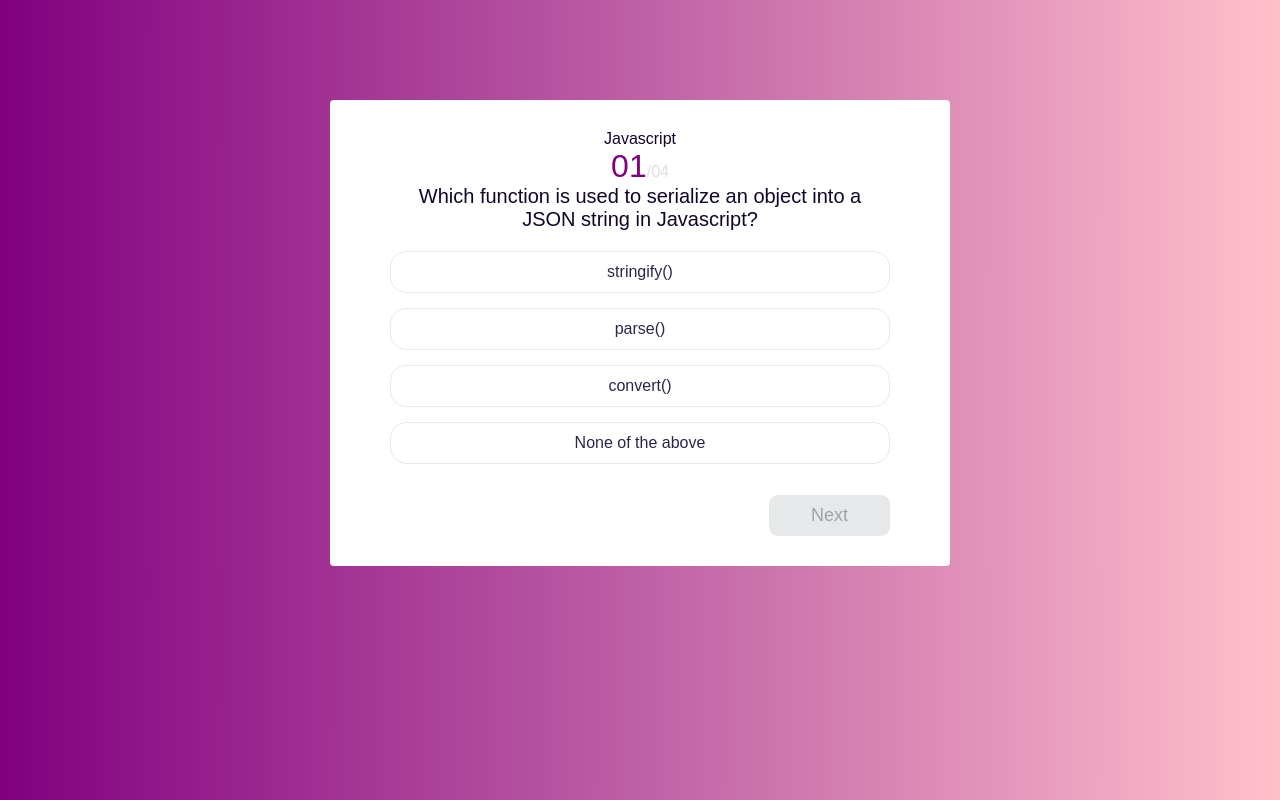
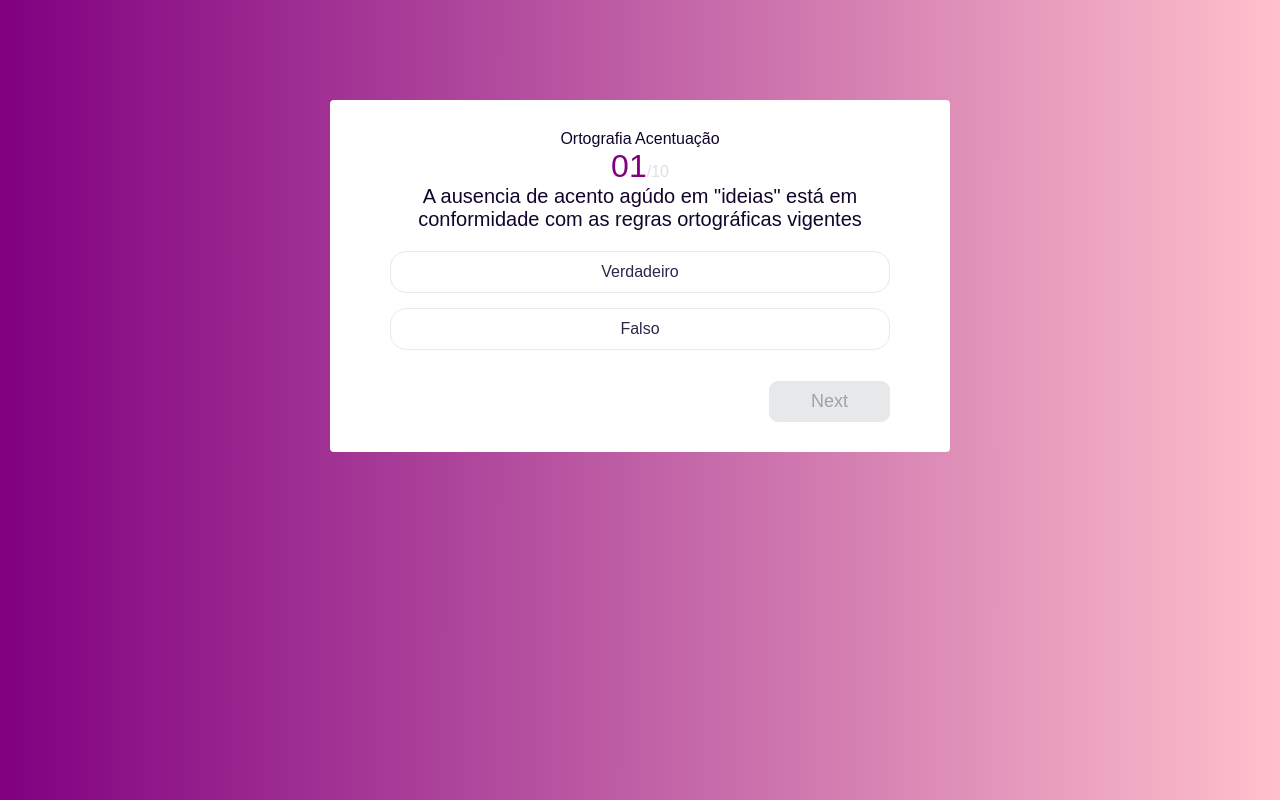
Before and after one commit to PorthoGamesBR/quiz-concurso-react, a React (Create React App) app: page / in a window 1280 px wide. Built offline with nearby package versions, Linux system fonts and the light colour scheme; a web font is replaced by a local one.

Commit message:
Mudando questões para Português

```diff
--- a/src/data/Quizdata.js
+++ b/src/data/Quizdata.js
@@ -1,40 +1,88 @@
 const quiz = {
-    topic: 'Javascript',
-    level: 'Beginner',
-    totalQuestions: 4,
+    topic: 'Ortografia Acentuação',
+    level: 'Iniciante',
+    totalQuestions: 10,
     perQuestionScore: 1,
     questions: [
       {
         question:
-          'Which function is used to serialize an object into a JSON string in Javascript?',
-        choices: ['stringify()', 'parse()', 'convert()', 'None of the above'],
-        type: 'MCQs',
-        correctAnswer: 'stringify()',
+          'A ausencia de acento agúdo em "ideias" está em conformidade com as regras ortográficas vigentes',
+        choices: ['Verdadeiro', 'Falso'],
+        type: 'Objetiva',
+        correctAnswer: 'Verdadeiro',
+        explanaition: '"ideias" é paroxítona terminada em A(s)',
       },
       {
         question:
-          'Which of the following keywords is used to define a variable in Javascript?',
-        choices: ['var', 'let', 'var and let', 'None of the above'],
-        type: 'MCQs',
-        correctAnswer: 'var and let',
+          'A palavra "Está" recebe acento gráfico em decorrencia da mesma regra que determina o emprego do acento no vocábulo "três"',
+        choices: ['Verdadeiro', 'Falso'],
+        type: 'Objetiva',
+        correctAnswer: 'Falso',
+        explanaition: '"Está" é oxítona terminada em A, enquanto "Três" é monossílaba terminada em E(s)',
       },
       {
         question:
-          'Which of the following methods can be used to display data in some form using Javascript?',
-        choices: [
-          'document.write()',
-          'console.log()',
-          'window.alert',
-          'All of the above',
-        ],
-        type: 'MCQs',
-        correctAnswer: 'All of the above',
+          'Os vocábulos "Caráter", "Intrasferível" e "Órgãos" são acentuados em decorrência da regra gramatical que classifica as palavras paroxítonas',
+        choices: ['Verdadeiro', 'Falso'],
+        type: 'Objetiva',
+        correctAnswer: 'Verdadeiro',
+        explanaition: '',
       },
       {
-        question: 'How can a datatype be declared to be a constant type?',
-        choices: ['const', 'var', 'let', 'constant'],
-        type: 'MCQs',
-        correctAnswer: 'const',
+        question:
+          'As palavras "Líquida", "Público", "Órgãos" e "Episódicas" obedecem a mesma regra de acentuação gráfica',
+        choices: ['Verdadeiro', 'Falso'],
+        type: 'Objetiva',
+        correctAnswer: 'Falso',
+        explanaition: '"Órgãos" não é proparoxítona',
+      },
+      {
+        question:
+          'As palavras "Indivíduos" e "Precárias" recebem acento gráfico com base em justificativas gramaticais diferentes.',
+        choices: ['Verdadeiro', 'Falso'],
+        type: 'Objetiva',
+        correctAnswer: 'Falso',
+        explanaition: 'Ambas são paroxítonas terminadas em ditongo',
+      },
+      {
+        question:
+          'A palavra "Cível" recebe acento gráfico em decorrência da mesma regra que determina o emprego em "Amável" e "Útil"',
+        choices: ['Verdadeiro', 'Falso'],
+        type: 'Objetiva',
+        correctAnswer: 'Verdadeiro',
+        explanaition: 'Todas são paroxítonas não terminadas em A,E,O ou EM',
+      },
+      {
+        question:
+          'O emprego do acento gráfico em "Água", "Distância" e "Primário" justifica-se pela mesma regra de acentuação',
+        choices: ['Verdadeiro', 'Falso'],
+        type: 'Objetiva',
+        correctAnswer: 'Verdadeiro',
+        explanaition: '"São paroxítonas terminadas em ditongo',
+      },
+      {
+        question:
+          'O emprego do acento gráfico em "Indústria" e "Rádio" justifica-se com base na mesma regra',
+        choices: ['Verdadeiro', 'Falso'],
+        type: 'Objetiva',
+        correctAnswer: 'Verdadeiro',
+        explanaition: '"São paroxítonas terminadas em ditongo',
+      },
+      {
+        question:
+          'O emprego do acento gráfico nas palavras "metálica", "acúmulo" e "imóveis" se justifica com a mesma regra de acentuação',
+        choices: ['Verdadeiro', 'Falso'],
+        type: 'Objetiva',
+        correctAnswer: 'Falso',
+        explanaition: '"Imóveis" não é paroxítona',
+      },
+      {
+        question:
+          'Justifica-se com base na mesma regra de acentuação gráfica o emprego do acento gráfico nos vocábulos "Sabíamos" e "Processávamos"',
+        choices: ['Verdadeiro', 'Falso'],
+        type: 'Objetiva',
+        correctAnswer: 'Verdadeiro',
+        explanaition: 'Ambas são proparoxítonas',
       },
     ],
   }
```
